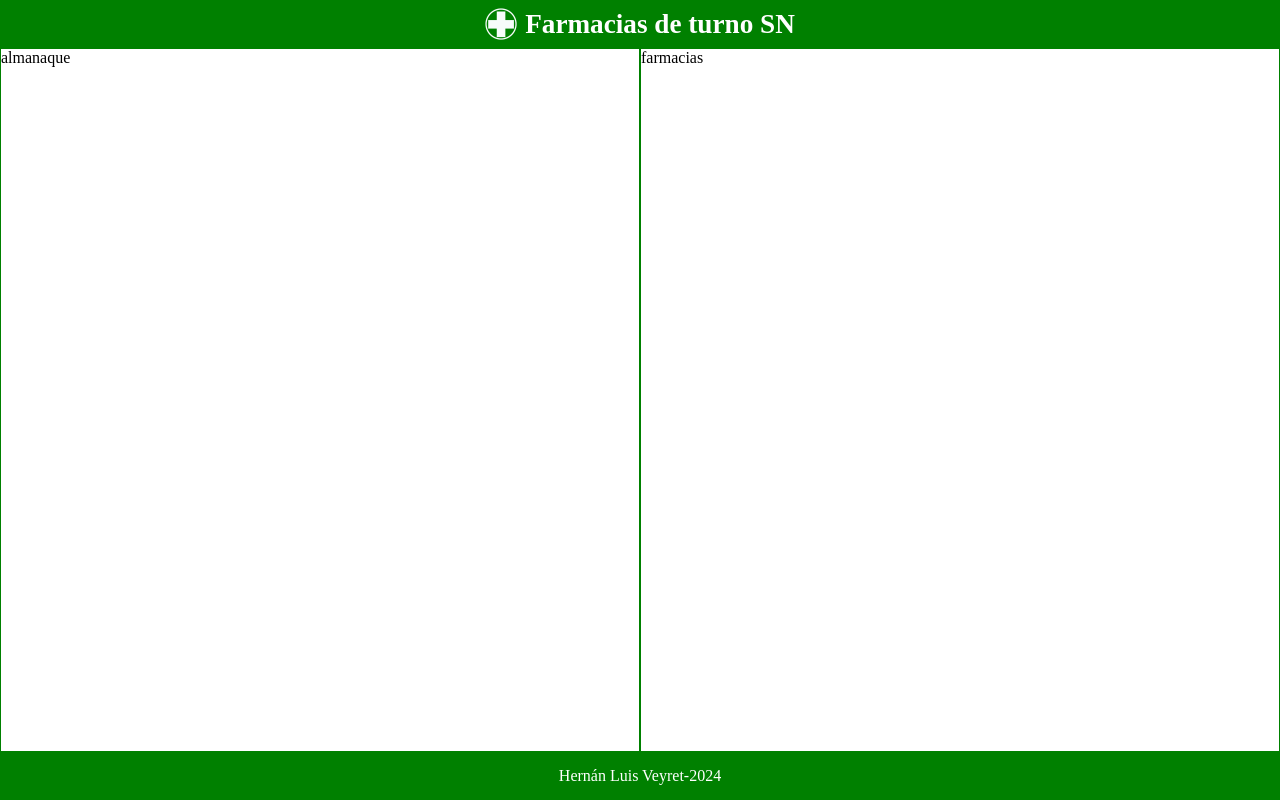
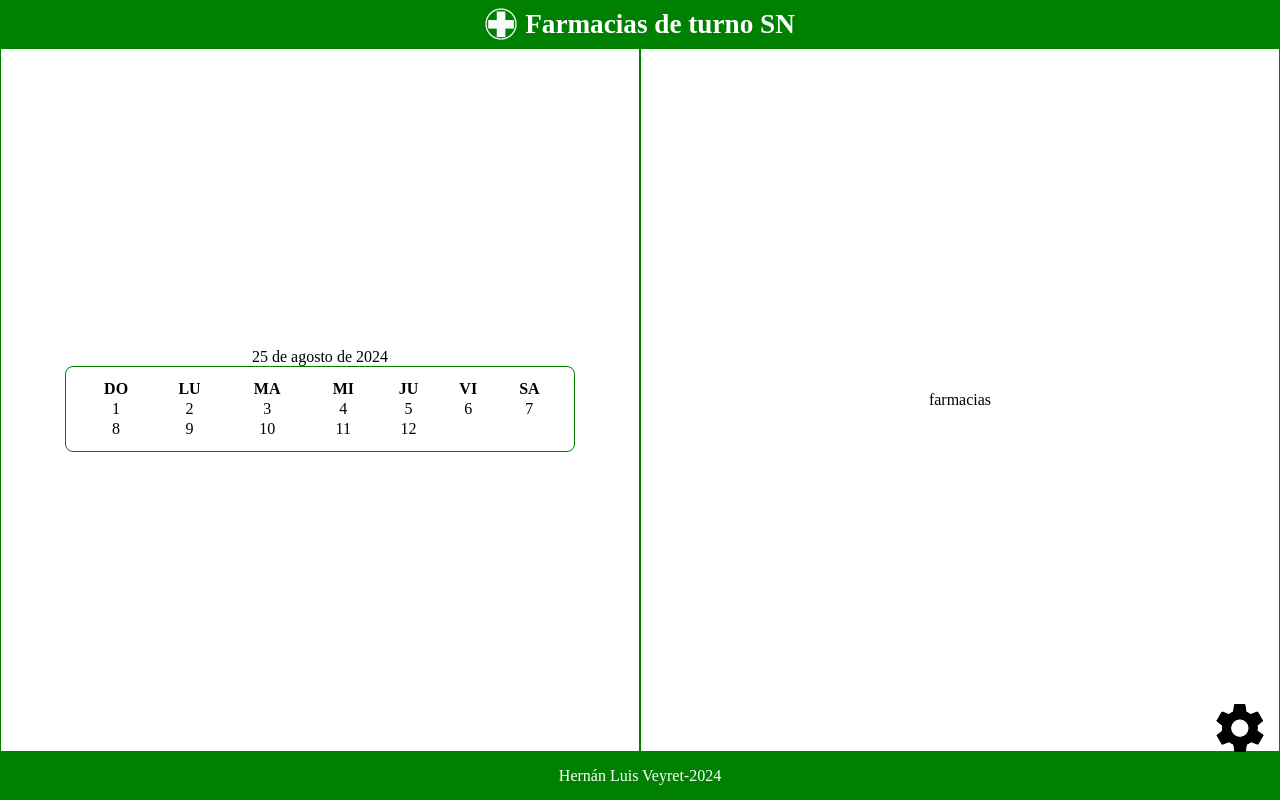
Before and after one commit to hernanveyret/farmaciasDeTurnoSN, a React (Create React App) app: page / in a window 1280 px wide. Built offline with nearby package versions, Linux system fonts and the light colour scheme.

Commit message:
Varias pruebas

```diff
--- /dev/null
+++ b/src/Componentes/Almanac.js
@@ -0,0 +1,104 @@
+import React from 'react';
+
+import './almanaque.css'
+
+const Almanac = ({day,monthString,year,cantDiasMes,celdasVacias}) => {
+  let days = []
+  let cells = []
+  let rows = []
+  let diasDelMes = 1
+
+
+
+  // crea un array con la cantidad de dias que tiene el mes actual.
+  for(let i=1; i <= cantDiasMes; i++){
+    days.push(i)
+  }
+
+let paginacion = days.slice(0,7)
+console.log('slice', paginacion)
+
+  // agrega las celdas vacias
+  for (let i=1; i <= celdasVacias; i++){
+    cells.push(<td></td>)
+  }
+
+  for(let i=1; i<= 7-celdasVacias; i++){
+    diasDelMes++
+    day === diasDelMes ? cells.push(<td style={{border: "1px solid green"}}>${diasDelMes}</td>) : cells.push(<td>${diasDelMes}</td>)
+  }
+rows.push(<tr>
+  <td>1</td>
+  <td>2</td>
+  <td>3</td>
+  <td>4</td>
+  <td>5</td>
+  <td>6</td>
+  <td>7</td>
+  </tr>)
+rows.push(<tr>
+  <td>8</td>
+  <td>9</td>
+  <td>10</td>
+  <td>11</td>
+  <td>12</td>
+  </tr>)
+
+  console.log(cells)
+  console.log(rows)
+//--------------------------
+
+
+
+
+
+//--------------------------
+
+  return (
+    <div className="containerAlmanac">
+      <table border="0">
+          { <caption>{day} de {monthString} de {year} </caption>}
+        <thead>
+        <tr>
+          <th>DO</th>
+          <th>LU</th>
+          <th>MA</th>
+          <th>MI</th>
+          <th>JU</th>
+          <th>VI</th>
+          <th>SA</th>
+        </tr>
+      </thead>
+      <tbody>
+        { rows }
+      </tbody>
+      </table>
+    </div>
+  );
+}
+
+export default Almanac;
+
+/*
+// Crear las filas del calendario
+let rows = [];
+let cells = [];
+
+// Agregar celdas vacías para que el primer día del mes comience en el día correcto de la semana
+for (let i = 0; i < celdasVacias; i++) {
+  cells.push(<td key={`empty-${i}`}></td>);
+}
+
+console.log(cells)
+
+days.forEach((date, i) => {
+  cells.push(<td key={date}>{date}</td>);
+
+  // Cada 7 celdas, o al final del array de días, agregamos una fila
+  if ((i + celdasVacias) % 7 === 6 || i === days.length - 1) {
+    rows.push(<tr key={`row-${i}`}>{cells}</tr>);
+    cells = []; // Limpiamos las celdas para la siguiente fila
+  }
+});
+
+*/
--- a/src/Componentes/Home.js
+++ b/src/Componentes/Home.js
@@ -1,6 +1,27 @@
-import React from 'react';
+import React, { useState } from 'react';
+import Almanac from './Almanac';
+
 import './home.css';
+
 const Home = () => {
+  const [ fecha, setFecha ] = useState(new Date());
+  const [ day, setDay ] = useState(fecha.getDate()); // dia en numero.
+  const [ dayString, setDayString ] = useState(fecha.toLocaleString('es-ES', { weekday: 'long' }));
+  const [ month, setMonth ] = useState(fecha.getMonth()); // mes en numero.
+  const [ monthString, setMonthString ] = useState(fecha.toLocaleString('es-ES', { month: 'long' }))
+  const [ year, setYear ] = useState(fecha.getFullYear()); // año
+  const [ cantDiasMes, setCantDiasMes ] = useState(new Date(year, month + 1, 0).getDate())
+  const [ celdasVacias, setSeldasVacias ] = useState(new Date(year, month, 1).getDay())
+
+
+  console.log('dia:', day)
+  console.log('dia string:',dayString)
+  console.log('mes:', month)
+  console.log('mes string:', monthString)
+  console.log('año:', year)
+  console.log('ultimo dia del mes anterior', cantDiasMes)
+  console.log('celvas vacias', celdasVacias)
+
   return (
     <div className="containerHome">
       <header>
@@ -8,7 +29,7 @@ const Home = () => {
       </header>
       <main>
         <article className="almanaque">
-            <p>almanaque</p>
+             <Almanac day={day} monthString={monthString} year={year} cantDiasMes={cantDiasMes} celdasVacias={celdasVacias} />
         </article>
         <article className="farmacias">
             <p>farmacias</p>
@@ -17,6 +38,7 @@ const Home = () => {
       <footer>
         <p>Hernán Luis Veyret-2024</p>
       </footer>
+      <button className="btnSettings"></button>
     </div>
   )
 }
--- /dev/null
+++ b/src/Componentes/almanaque.css
@@ -0,0 +1,18 @@
+.containerAlmanac {
+  width: 80%;
+  height: 100%;
+  margin-left: auto;
+  margin-right: auto;
+  margin-top: 1rem;
+  margin-bottom: 1rem;
+  display: flex;
+  justify-content: center;
+  align-items: center;
+}
+table {
+  border: 1px solid green;
+  border-radius: .5rem;
+  padding: .7rem;
+  width: 100%;
+  text-align: center;
+}
--- a/src/Componentes/home.css
+++ b/src/Componentes/home.css
@@ -51,8 +51,24 @@ footer {
   max-width: 100%;
   min-height: auto;
   border: 1px solid green;
+  display: flex;
+  justify-content: center;
+  align-items: center;
+
 }
+.btnSettings {
+  width: 3rem;
+  height: 3rem;
+  background: transparent;
+  background-image: url('../img/iconoConfigNegro.png');
+  background-repeat: no-repeat;
+  background-size: cover;
+  position: fixed;
+  right: 1rem;
+  bottom: 3rem;
+  border: none;
 
+}
 @media screen and ( min-width: 37em) {
   main {
     flex-direction: row;
```
Also changed, not shown: src/img/iconoConfigNegro.png.
